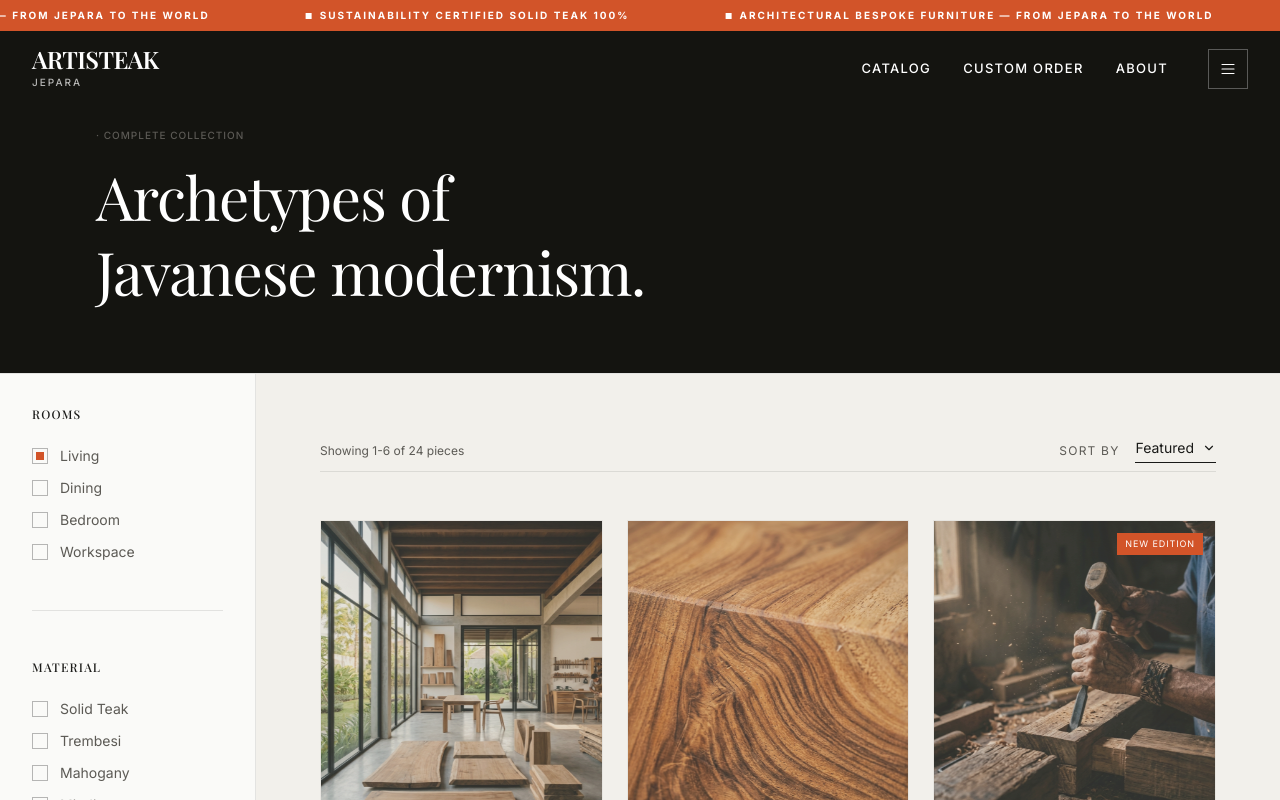
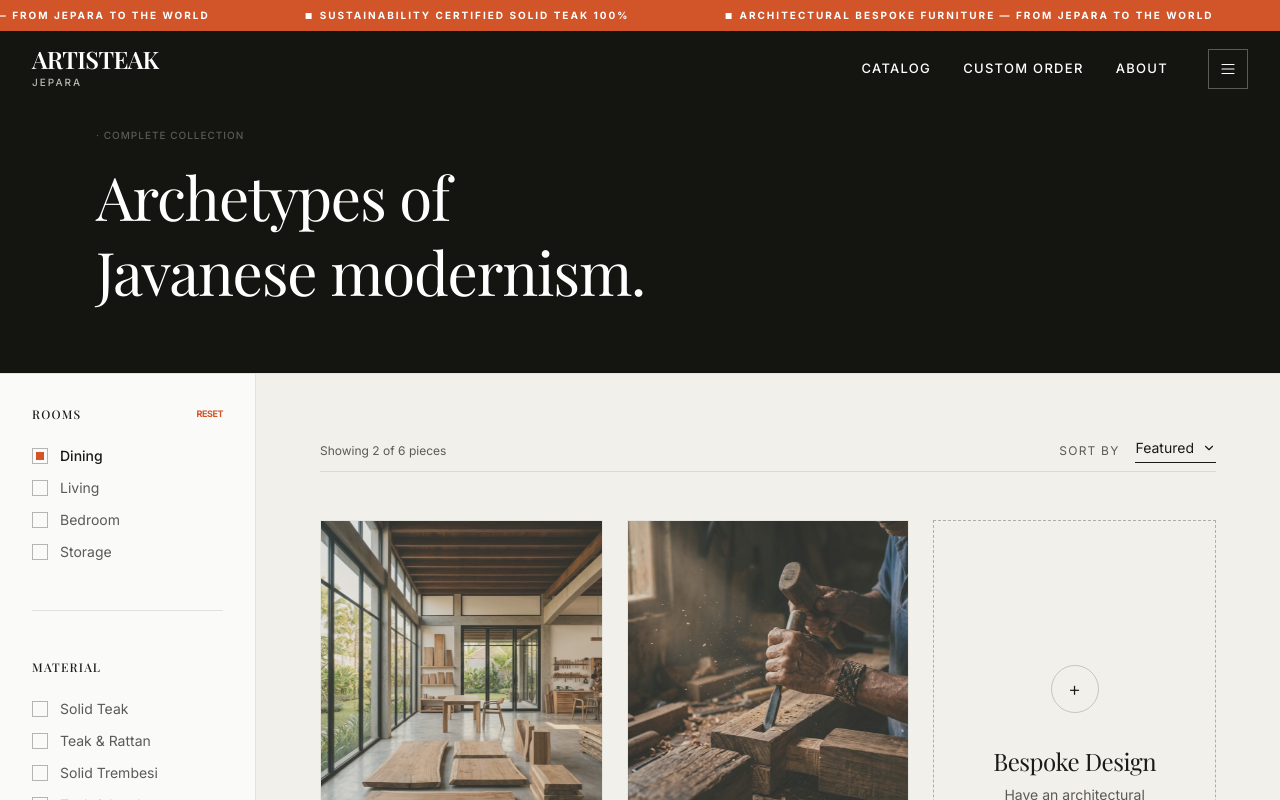
Before and after one commit to muhammadfaza16/mebel-web-1, a Next.js app: page /catalog in a window 1280 px wide. Both pictures are taken after a click on the label "Dining". Shown: the top 800 px of the page. Built offline with nearby package versions, Linux system fonts and the light colour scheme.

Commit message:
feat: functional dynamic catalog filtering by room and material

```diff
--- a/src/app/catalog/page.tsx
+++ b/src/app/catalog/page.tsx
@@ -1,6 +1,6 @@
 "use client";
 
-import { useState } from "react";
+import { useState, useMemo } from "react";
 import Image from "next/image";
 import Link from "next/link";
 import { motion, Variants } from "framer-motion";
@@ -18,6 +18,25 @@ const products = [
 
 export default function CatalogPage() {
   const [mobileFilterOpen, setMobileFilterOpen] = useState(false);
+  const [selectedRoom, setSelectedRoom] = useState<string | null>(null);
+  const [selectedMaterial, setSelectedMaterial] = useState<string | null>(null);
+
+  // Derive rooms and materials from data dynamically for sustainability
+  const rooms = Array.from(new Set(products.map(p => p.category)));
+  const materials = Array.from(new Set(products.map(p => p.material)));
+
+  const filteredProducts = useMemo(() => {
+    return products.filter(p => {
+      const roomMatch = !selectedRoom || p.category === selectedRoom;
+      const materialMatch = !selectedMaterial || p.material === selectedMaterial;
+      return roomMatch && materialMatch;
+    });
+  }, [selectedRoom, selectedMaterial]);
+
+  const clearFilters = () => {
+    setSelectedRoom(null);
+    setSelectedMaterial(null);
+  };
 
   // Framer Motion Variants for Movement & Hierarchy
   const containerVariants: Variants = {
@@ -61,14 +80,30 @@ export default function CatalogPage() {
 
               {/* Filter Group: Room */}
               <div>
-                <h4 className="text-xs uppercase tracking-widest font-medium mb-sp-3 text-brand-text">Rooms</h4>
+                <div className="flex justify-between items-center mb-sp-3">
+                  <h4 className="text-xs uppercase tracking-widest font-medium text-brand-text">Rooms</h4>
+                  {(selectedRoom || selectedMaterial) && (
+                    <button
+                      onClick={clearFilters}
+                      className="text-[9px] uppercase tracking-tighter text-brand-terracotta font-bold hover:underline"
+                    >
+                      Reset
+                    </button>
+                  )}
+                </div>
                 <div className="flex flex-col gap-3">
-                  {['Living', 'Dining', 'Bedroom', 'Workspace'].map((room) => (
-                    <label key={room} className="flex items-center gap-3 cursor-pointer group">
-                      <div className="w-4 h-4 border border-brand-text/30 flex items-center justify-center transition-colors group-hover:border-brand-terracotta">
-                        {room === 'Living' && <div className="w-2 h-2 bg-brand-terracotta"></div>}
+                  {rooms.map((room) => (
+                    <label
+                      key={room}
+                      onClick={() => setSelectedRoom(selectedRoom === room ? null : room)}
+                      className="flex items-center gap-3 cursor-pointer group"
+                    >
+                      <div className={`w-4 h-4 border border-brand-text/30 flex items-center justify-center transition-colors group-hover:border-brand-terracotta ${selectedRoom === room ? "border-brand-terracotta" : ""}`}>
+                        {selectedRoom === room && <div className="w-2 h-2 bg-brand-terracotta"></div>}
                       </div>
-                      <span className="text-sm text-brand-text-muted group-hover:text-brand-text transition-colors">{room}</span>
+                      <span className={`text-sm transition-colors ${selectedRoom === room ? "text-brand-text font-medium" : "text-brand-text-muted group-hover:text-brand-text"}`}>
+                        {room}
+                      </span>
                     </label>
                   ))}
                 </div>
@@ -80,10 +115,18 @@ export default function CatalogPage() {
               <div>
                 <h4 className="text-xs uppercase tracking-widest font-medium mb-sp-3 text-brand-text">Material</h4>
                 <div className="flex flex-col gap-3">
-                  {['Solid Teak', 'Trembesi', 'Mahogany', 'Mindi', 'Rattan Weave'].map((mat) => (
-                    <label key={mat} className="flex items-center gap-3 cursor-pointer group">
-                      <div className="w-4 h-4 border border-brand-text/30 flex items-center justify-center transition-colors group-hover:border-brand-terracotta" />
-                      <span className="text-sm text-brand-text-muted group-hover:text-brand-text transition-colors">{mat}</span>
+                  {materials.map((mat) => (
+                    <label
+                      key={mat}
+                      onClick={() => setSelectedMaterial(selectedMaterial === mat ? null : mat)}
+                      className="flex items-center gap-3 cursor-pointer group"
+                    >
+                      <div className={`w-4 h-4 border border-brand-text/30 flex items-center justify-center transition-colors group-hover:border-brand-terracotta ${selectedMaterial === mat ? "border-brand-terracotta" : ""}`}>
+                        {selectedMaterial === mat && <div className="w-2 h-2 bg-brand-terracotta" />}
+                      </div>
+                      <span className={`text-sm transition-colors ${selectedMaterial === mat ? "text-brand-text font-medium" : "text-brand-text-muted group-hover:text-brand-text"}`}>
+                        {mat}
+                      </span>
                     </label>
                   ))}
                 </div>
@@ -113,7 +156,7 @@ export default function CatalogPage() {
 
             {/* Sort Bar */}
             <div className="flex justify-between items-center mb-sp-6 pb-2 border-b border-brand-text/10">
-               <span className="text-xs text-brand-text-muted">Showing 1-6 of 24 pieces</span>
+               <span className="text-xs text-brand-text-muted">Showing {filteredProducts.length} of {products.length} pieces</span>
                <div className="flex items-center gap-4">
                   <span className="text-xs uppercase tracking-widest text-brand-text-muted">Sort by</span>
                   <div className="flex items-center gap-2 cursor-pointer pb-1 border-b border-brand-text text-sm">
@@ -129,7 +172,7 @@ export default function CatalogPage() {
               animate="show"
               className="grid grid-cols-1 sm:grid-cols-2 xl:grid-cols-3 gap-sp-2 md:gap-sp-3"
             >
-              {products.map((p, i) => (
+              {filteredProducts.map((p, i) => (
                 <motion.div key={p.id} variants={itemVariants}>
                   <Link href={`/catalog/${p.id}`} className="block card-hard bg-brand-bg group cursor-pointer relative h-full flex flex-col">
 
```
